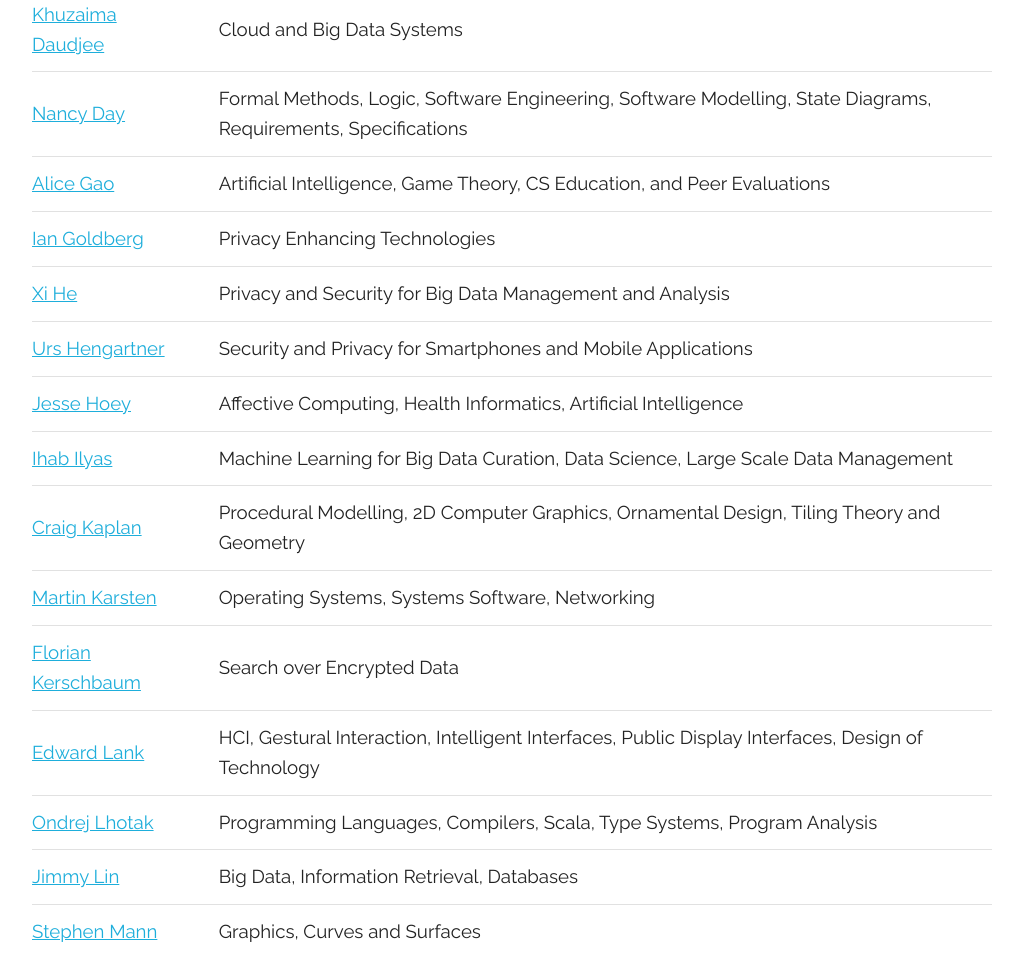
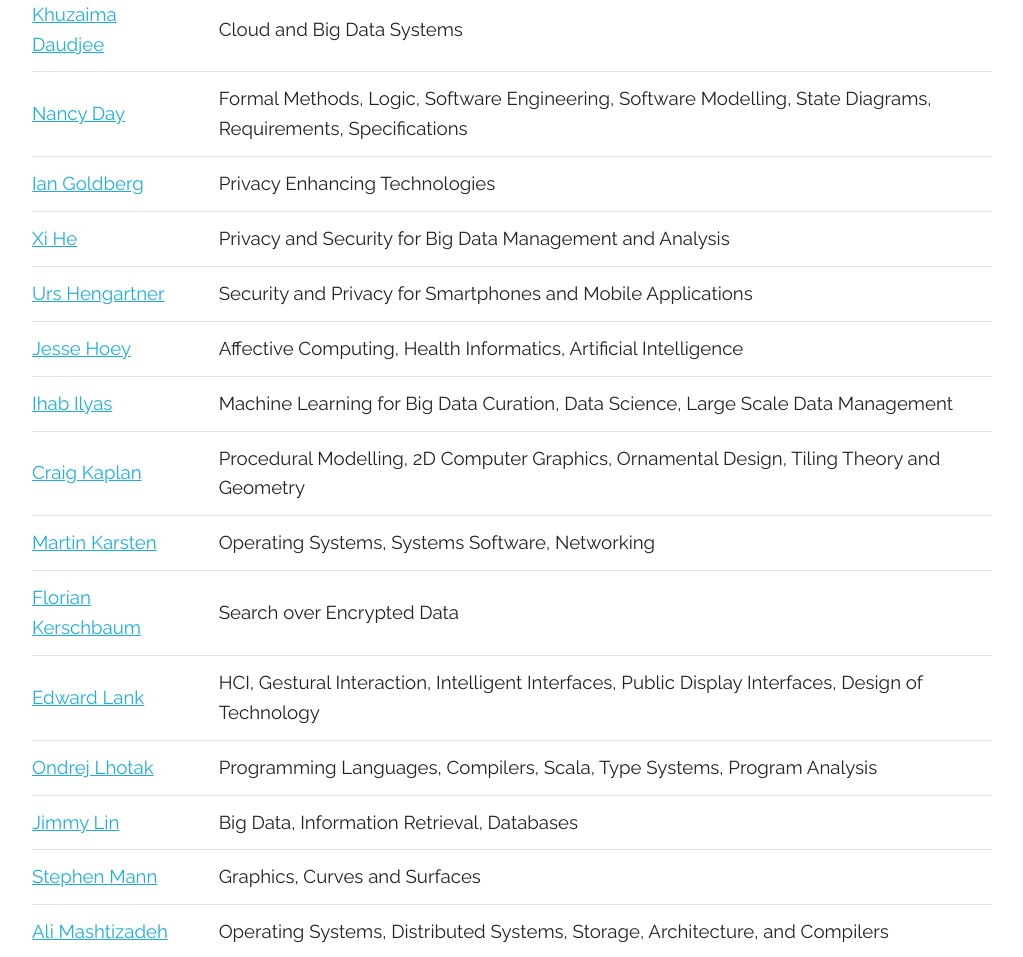
Before and after one commit to rcslab/grec-www, a plain HTML site: page index.html in a window 1280 px wide. Shown: the part 2950-3907 px from the top of the page, without its empty margins (128-1151 px from the left). Drawn offline with Linux system fonts and the light colour scheme.

Commit message:
Alice asked to be removed from the list

```diff
--- a/index.html
+++ b/index.html
@@ -131,10 +131,6 @@ tell us why you have a keen interest in research on your personal statement.</p>
 <td>Formal Methods, Logic, Software Engineering, Software Modelling, State Diagrams, Requirements, Specifications</td>
 </tr>
 <tr>
-<td><a href="https://cs.uwaterloo.ca/~a23gao/">Alice Gao</a></td>
-<td>Artificial Intelligence, Game Theory, CS Education, and Peer Evaluations</td>
-</tr>
-<tr>
 <td><a href="https://cs.uwaterloo.ca/~iang/">Ian Goldberg</a></td>
 <td>Privacy Enhancing Technologies</td>
 </tr>
```
Also changed, not shown: 1 other file.
